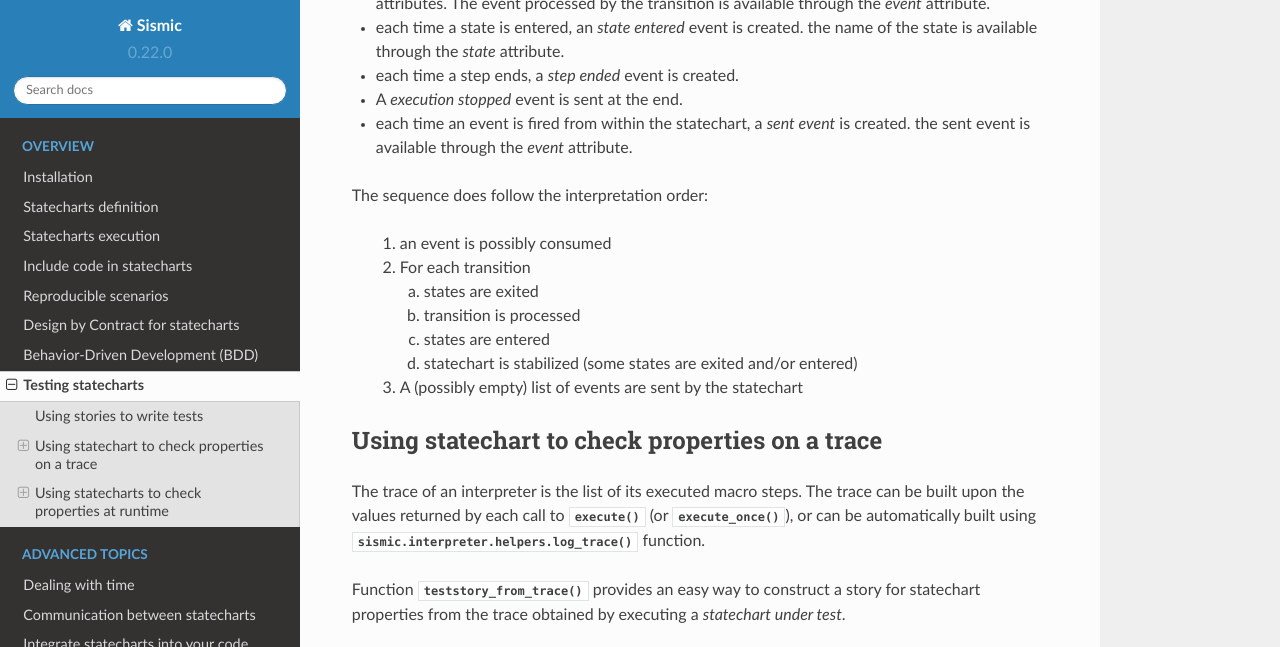
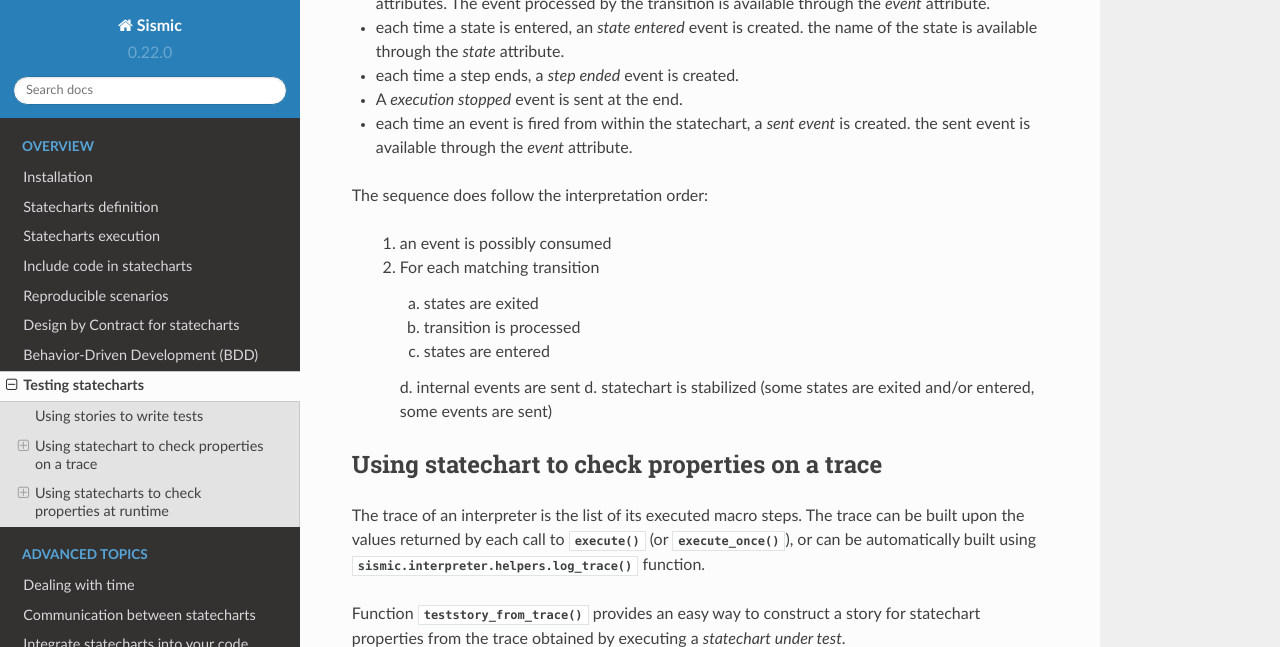
Before and after one commit to AlexandreDecan/sismic, a Sphinx documentation site: the page built from docs/testing.rst, in a window 1280 px wide and 900 px high, scrolled down 1334 px, cut to the strip 0-647 px from the top of the window. Built offline with Sphinx 7.4.7 and the Read the Docs theme 2.0.0, drawn with Linux system fonts in a browser that asks for light colours.

Commit message:
Events fired from within the statechart are now collected and sent at the end of a microstep instead of being immediately sent.

```diff
--- a/CHANGELOG.rst
+++ b/CHANGELOG.rst
@@ -4,8 +4,10 @@
 Unreleased
 ----------
 - (Added) A *event {event_name} should not be fired* steps for BDD.
-- (Added) A ``MacroStep`` has a list ``sent_events`` of events that were sent during the step.
+- (Added) Both ``MicroStep`` and ``MacroStep`` have a list ``sent_events`` of events that were sent during the step.
 - (Added) Property statecharts receive a ``event sent`` event when an event is sent by the statechart under test.
+- (Changed) Events fired from within the statechart are now collected and sent at the end of the current micro step,
+  instead of being immediately sent.
 - (Changed) Invariants and sequential contracts are now evaluated ordered by their state's depth
 
 
--- a/docs/execution.rst
+++ b/docs/execution.rst
@@ -200,7 +200,7 @@
 empty) list :py:attr:`~sismic.model.MacroStep.transitions` of :py:class:`~sismic.model.Transition` instances,
 and two aggregated ordered sequences of state names, :py:attr:`~sismic.model.MacroStep.entered_states` and
 :py:attr:`~sismic.model.MacroStep.exited_states`.
-In addition, a :py:class:`~sismic.model.MacroStep` exposes the list :py:attr:`~sismic.model.MacroStep.sent_events` of
+In addition, a :py:class:`~sismic.model.MacroStep` exposes a list :py:attr:`~sismic.model.MacroStep.sent_events` of
 events that were fired by the statechart during the considered step.
 The order of states in those lists determines the order in which their *on entry* and *on exit* actions were processed.
 As transitions are atomically processed, this means that they could exit a state in
@@ -208,8 +208,8 @@
 :py:attr:`~sismic.model.MacroStep.exited_states` is exited.
 The exact order in which states are exited and entered is indirectly available through the
 :py:attr:`~sismic.model.MacroStep.steps` attribute that is a list of all the :py:class:`~sismic.model.MicroStep`
-that were executed. Each of them contains the states that were exited and entered during its execution.
-
+that were executed. Each of them contains the states that were exited and entered during its execution, and the a list
+of events that were sent during the step.
 
 A *micro step* is the smallest, atomic step that a statechart can execute.
 A :py:class:`~sismic.model.MacroStep` instance thus can be viewed (and is!) an aggregate of
--- a/docs/testing.rst
+++ b/docs/testing.rst
@@ -63,14 +63,13 @@
 The sequence does follow the interpretation order:
 
     1. an event is possibly consumed
-    2. For each transition
+    2. For each matching transition
 
        a. states are exited
        b. transition is processed
        c. states are entered
-       d. statechart is stabilized (some states are exited and/or entered)
-
-    3. A (possibly empty) list of events are sent by the statechart
+       d. internal events are sent
+       d. statechart is stabilized (some states are exited and/or entered, some events are sent)
 
 Using statechart to check properties on a trace
 -----------------------------------------------
```
Also changed, not shown: 4 other files.
